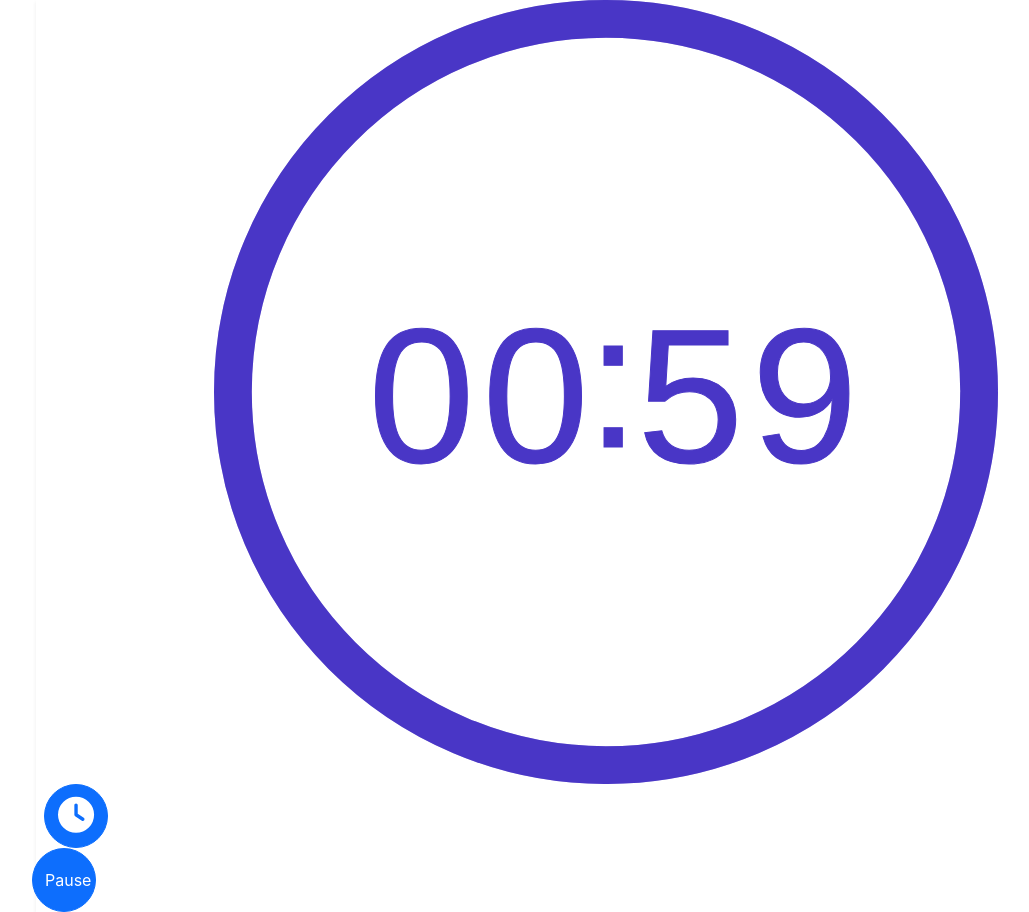
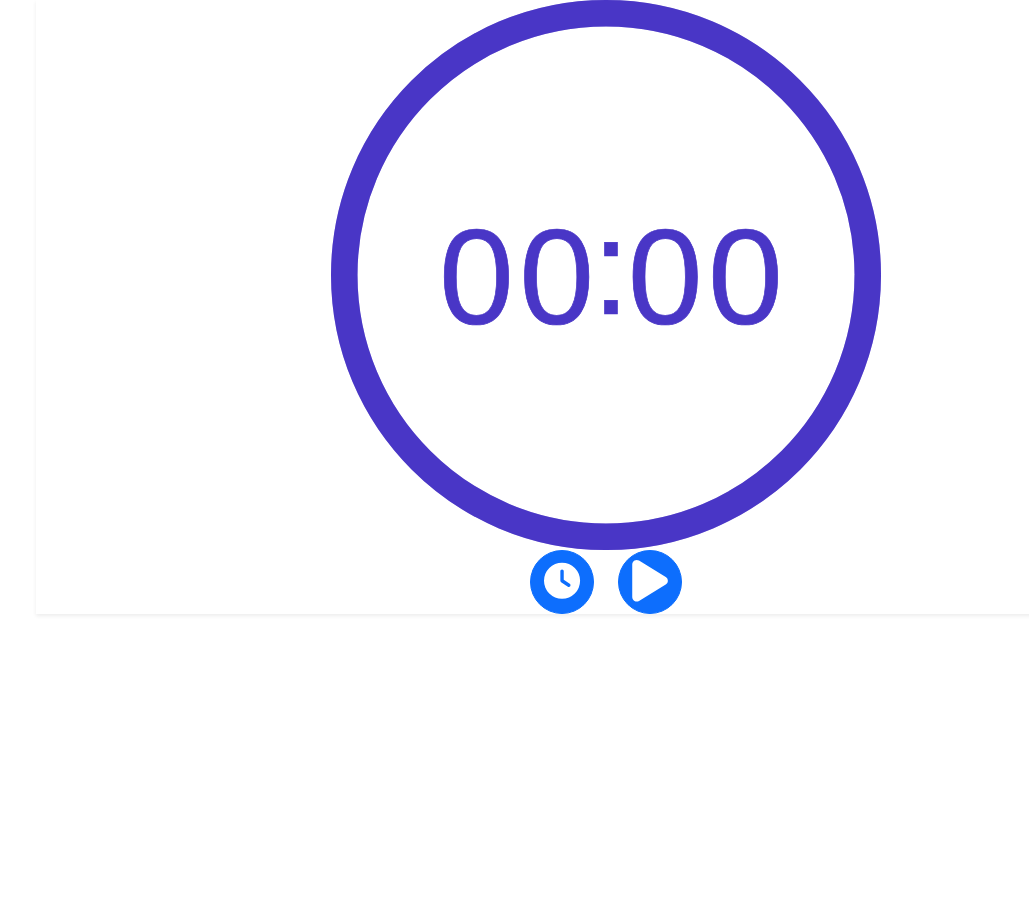
Before and after one commit to DJHolmes97/animated-visual-timer-demo, a React (Create React App) app: page / in a window 1280 px wide. Shown: the whole page, without its empty margins (34-1063 px from the left). After the commit the page ends 800 px from the top, so only its background shows below. Built offline with nearby package versions, Linux system fonts and the light colour scheme.

Commit message:
Added custom timer input

```diff
--- /dev/null
+++ b/src/App.styles.ts
@@ -0,0 +1,7 @@
+import { Row } from "react-bootstrap"
+import styled from "styled-components"
+
+export const CenteredRow = styled(Row)`
+  display: flex;
+  justify-content: center;
+`
--- a/src/App.tsx
+++ b/src/App.tsx
@@ -1,39 +1,73 @@
-import React, { useState } from "react";
-import "./App.css";
-import TimePicker from "./components/TimePicker/TimePicker";
-import VisualTimer from "./components/VisualTimer/VisualTimer";
-import { Card, Row, Button, OverlayTrigger } from "react-bootstrap";
-import TimeModal from "./components/TimeModal/TimeModal";
+import React, { useEffect, useState } from "react"
+import "./App.css"
+import TimePicker from "./components/TimePicker/TimePicker"
+import VisualTimer from "./components/VisualTimer/VisualTimer"
+import { Card, Row, Button, OverlayTrigger, Col } from "react-bootstrap"
+import TimeModal from "./components/TimeModal/TimeModal"
+import { faPause, faPlay } from "@fortawesome/free-solid-svg-icons"
+import { FontAwesomeIcon } from "@fortawesome/react-fontawesome"
+import * as Styled from "./App.styles"
 
 function App() {
-  const [isPaused, setIsPaused] = useState(true);
+  const [isPaused, setIsPaused] = useState(true)
+  const [tMinutes, setTMinutes] = useState(0)
+  const [tSeconds, setTSeconds] = useState(0)
+
+  const handleSetTime = (newMinutes: number, newSeconds: number) => {
+    setTMinutes(newMinutes)
+    setTSeconds(newSeconds)
+  }
+
+  useEffect(() => {
+    console.log(tMinutes)
+    console.log(tSeconds)
+  }, [tMinutes, tSeconds])
+
   const handlePause = () => {
     if (isPaused) {
-      console.log("play");
+      console.log("play")
 
-      setIsPaused(false);
+      setIsPaused(false)
     } else {
-      console.log("pause");
-      setIsPaused(true);
+      console.log("pause")
+      setIsPaused(true)
     }
-  };
+  }
   return (
     <>
+      <Styled.CenteredRow>
+        {
+          <VisualTimer
+            tMinutes={tMinutes}
+            tSeconds={tSeconds}
+            isPaused={isPaused}
+          />
+        }
+      </Styled.CenteredRow>
       <Row>
-        {<VisualTimer tMinutes={0} tSeconds={59} isPaused={isPaused} />}
-      </Row>
-      <TimeModal />
-      <Row>
-        <Button
-          variant="primary"
-          style={{ borderRadius: "50%", height: "4rem", width: "4rem" }}
-          onClick={handlePause}
-        >
-          Pause
-        </Button>
+        <Col style={{ display: "flex", justifyContent: "flex-end" }}>
+          <TimeModal handleSetTime={handleSetTime} />
+        </Col>
+        <Col>
+          <Button
+            variant="primary"
+            style={{
+              borderRadius: "50%",
+              height: "4rem",
+              width: "4rem",
+              justifyContent: "center",
+            }}
+            onClick={handlePause}
+          >
+            <FontAwesomeIcon
+              icon={isPaused ? faPlay : faPause}
+              style={{ height: "95%", width: "95%" }}
+            />
+          </Button>
+        </Col>
       </Row>
     </>
-  );
+  )
 }
 
-export default App;
+export default App
--- a/src/components/TimeModal/TimeModal.tsx
+++ b/src/components/TimeModal/TimeModal.tsx
@@ -1,16 +1,28 @@
-import { FontAwesomeIcon } from "@fortawesome/react-fontawesome";
-import { useState } from "react";
-import { Button, Modal, Popover } from "react-bootstrap";
-import TimePicker from "../TimePicker/TimePicker";
-import { faClock } from "@fortawesome/free-solid-svg-icons";
+import { FontAwesomeIcon } from "@fortawesome/react-fontawesome"
+import { useState } from "react"
+import { Button, Modal, Popover } from "react-bootstrap"
+import TimePicker from "../TimePicker/TimePicker"
+import { faClock } from "@fortawesome/free-solid-svg-icons"
 
-import * as Styled from "./TimeModal.styles";
+import * as Styled from "./TimeModal.styles"
 
-const ModalWrapper = () => {
-  const [show, setShow] = useState(false);
+const ModalWrapper = ({
+  handleSetTime,
+}: {
+  handleSetTime: (newMinutes: number, newSeconds: number) => void
+}) => {
+  const [show, setShow] = useState(false)
 
-  const handleClose = () => setShow(false);
-  const handleShow = () => setShow(true);
+  const [newMinutes, setNewMinutes] = useState(0)
+  const [newSeconds, setNewSeconds] = useState(59)
+
+  const handleClose = () => setShow(false)
+  const handleShow = () => setShow(true)
+
+  const handleOnButtonClick = () => {
+    handleSetTime(newMinutes, newSeconds)
+    handleClose()
+  }
 
   return (
     <>
@@ -42,16 +54,25 @@ const ModalWrapper = () => {
             justifyContent: "center",
           }}
         >
-          <TimePicker />
-          <Button variant="primary">Select Time</Button>
+          <TimePicker
+            setNewMinutes={setNewMinutes}
+            setNewSeconds={setNewSeconds}
+          />
+          <Button variant="primary" onClick={() => handleOnButtonClick()}>
+            Select Time
+          </Button>
         </Modal.Body>
       </Modal>
     </>
-  );
-};
+  )
+}
 
-const TimeModal = () => {
-  return <ModalWrapper />;
-};
+const TimeModal = ({
+  handleSetTime,
+}: {
+  handleSetTime: (newMinutes: number, newSeconds: number) => void
+}) => {
+  return <ModalWrapper handleSetTime={handleSetTime} />
+}
 
-export default TimeModal;
+export default TimeModal
--- a/src/components/TimePicker/TimePicker.tsx
+++ b/src/components/TimePicker/TimePicker.tsx
@@ -1,15 +1,24 @@
 // Import Swiper React components
-import { Row, Card, Col } from "react-bootstrap";
-import { Swiper, SwiperSlide } from "swiper/react";
-import { EffectCoverflow } from "swiper";
+import { Row, Card, Col } from "react-bootstrap"
+import { Swiper, SwiperSlide, useSwiper } from "swiper/react"
+import { EffectCoverflow } from "swiper"
 
-import { timePickerPopulator } from "../../helpers/timePickerPopulator";
-import * as Styled from "./TimePicker.styles";
-import "swiper/css/bundle";
-import "swiper/css/effect-coverflow";
-import "./styles.css";
+import { timePickerPopulator } from "../../helpers/timePickerPopulator"
+import * as Styled from "./TimePicker.styles"
+import "swiper/css/bundle"
+import "swiper/css/effect-coverflow"
+import "./styles.css"
+import { useState } from "react"
 
-const HorizontalPicker = ({ times }: { times: number[] }) => {
+const HorizontalPicker = ({
+  times,
+  name,
+  setNewTime,
+}: {
+  times: number[]
+  name: string
+  setNewTime: React.Dispatch<React.SetStateAction<number>>
+}) => {
   return (
     <Swiper
       style={{ maxHeight: "186px", maxWidth: "60px", zIndex: 0 }}
@@ -19,6 +28,8 @@ const HorizontalPicker = ({ times }: { times: number[] }) => {
       grabCursor={true}
       loop={false}
       direction={"vertical"}
+      onSwiper={(swiper) => setNewTime(swiper.realIndex)}
+      onActiveIndexChange={(swiper) => setNewTime(swiper.realIndex)}
       coverflowEffect={{
         rotate: -25,
         stretch: 5,
@@ -30,20 +41,26 @@ const HorizontalPicker = ({ times }: { times: number[] }) => {
     >
       {times.map((time) => {
         return (
-          <SwiperSlide key={time} style={{}}>
+          <SwiperSlide key={time}>
             <Styled.TImeCard className="text-center bg-transparent" body={true}>
               {time}
             </Styled.TImeCard>
           </SwiperSlide>
-        );
+        )
       })}
     </Swiper>
-  );
-};
+  )
+}
 
-const TimePicker = () => {
-  const minutes = timePickerPopulator();
-  const seconds = timePickerPopulator();
+const TimePicker = ({
+  setNewSeconds,
+  setNewMinutes,
+}: {
+  setNewSeconds: React.Dispatch<React.SetStateAction<number>>
+  setNewMinutes: React.Dispatch<React.SetStateAction<number>>
+}) => {
+  const minutes = timePickerPopulator()
+  const seconds = timePickerPopulator()
 
   return (
     <div
@@ -94,7 +111,11 @@ const TimePicker = () => {
               maxHeight: "64px",
             }}
           >
-            <HorizontalPicker times={minutes} />
+            <HorizontalPicker
+              times={minutes}
+              name="minutes"
+              setNewTime={setNewMinutes}
+            />
             <Styled.LabelCard
               className="text-center bg-transparent"
               body={true}
@@ -111,7 +132,11 @@ const TimePicker = () => {
               maxWidth: "200px",
             }}
           >
-            <HorizontalPicker times={seconds} />
+            <HorizontalPicker
+              times={seconds}
+              name="seconds"
+              setNewTime={setNewSeconds}
+            />
             <Styled.LabelCard
               className="text-center bg-transparent"
               body={true}
@@ -132,6 +157,6 @@ const TimePicker = () => {
         </div>
       </div>
     </div>
-  );
-};
-export default TimePicker;
+  )
+}
+export default TimePicker
--- a/src/components/VisualTimer/VisualTimer.tsx
+++ b/src/components/VisualTimer/VisualTimer.tsx
@@ -1,29 +1,29 @@
-import { motion } from "framer-motion";
-import * as React from "react";
-import { useState, useEffect } from "react";
-import { useCountdown } from "../../hooks/useCountdown";
-import TimerSVG from "./components/TimerSVG";
+import { motion } from "framer-motion"
+import * as React from "react"
+import { useState, useEffect } from "react"
+import { useCountdown } from "../../hooks/useCountdown"
+import TimerSVG from "./components/TimerSVG"
 
-const AnimatedTimer = motion(TimerSVG);
+const AnimatedTimer = motion(TimerSVG)
 
 const VisualTimer = (props: {
-  tMinutes: number;
-  tSeconds: number;
-  isPaused: boolean;
+  tMinutes: number
+  tSeconds: number
+  isPaused: boolean
 }) => {
-  const { tMinutes, tSeconds, isPaused } = props;
-  const [minutes, seconds] = useCountdown(tMinutes, tSeconds, isPaused);
-  const countDownTotal = tMinutes * 60 + tSeconds;
+  const { tMinutes, tSeconds, isPaused } = props
+
+  let [minutes, seconds] = useCountdown(tMinutes, tSeconds, isPaused)
+  console.log(minutes, seconds)
+  const countDownTotal = tMinutes * 60 + tSeconds
   return (
     <AnimatedTimer
       minutes={minutes}
       seconds={seconds}
       duration={countDownTotal}
       paused={isPaused}
-      initial={{ pathLength: 0 }}
-      animate={{ pathLength: 1 }}
     />
-  );
-};
+  )
+}
 
-export default VisualTimer;
+export default VisualTimer
--- /dev/null
+++ b/src/components/VisualTimer/components/TimerSVG.styles.ts
@@ -0,0 +1,13 @@
+import styled from "styled-components"
+
+export const TimerVector = styled.svg`
+  @media (min-width: 900px) {
+    width: 50%;
+    height: 50%;
+  }
+
+  @media (max-width: 900px) {
+    width: 100%;
+    height: 100%;
+  }
+`
--- a/src/components/VisualTimer/components/TimerSVG.tsx
+++ b/src/components/VisualTimer/components/TimerSVG.tsx
@@ -1,27 +1,28 @@
-import * as React from "react";
-import { SVGProps, useEffect, useState } from "react";
+import * as React from "react"
+import { SVGProps, useEffect, useState } from "react"
 import {
   AnimatePresence,
   AnimationControls,
   motion,
   useAnimation,
-} from "framer-motion";
-import { formatTimeString } from "../../../helpers/formatTimeString";
+} from "framer-motion"
+import { formatTimeString } from "../../../helpers/formatTimeString"
+import * as Styled from "./TimerSVG.styles"
 
 const AnimatedTSpan = ({
   x,
   y,
   digit,
 }: {
-  x: number;
-  y: number;
-  digit: string;
+  x: number
+  y: number
+  digit: string
 }) => {
-  const [digitState, setDigitState] = useState(digit);
-  const controls = useAnimation();
+  const [digitState, setDigitState] = useState(digit)
+  const controls = useAnimation()
 
   if (digit !== digitState) {
-    setDigitState(digit);
+    setDigitState(digit)
   }
   return (
     <AnimatePresence>
@@ -51,8 +52,8 @@ const AnimatedTSpan = ({
         {digit}
       </motion.tspan>
     </AnimatePresence>
-  );
-};
+  )
+}
 
 const startAnimation = (
   controls: AnimationControls,
@@ -64,53 +65,46 @@ const startAnimation = (
       duration: updatedDuration,
       ease: "linear",
     },
-  });
-};
+  })
+}
 
-const TimerSVG = (
-  {
-    minutes,
-    seconds,
-    duration,
-    paused = true,
-  }: {
-    minutes: number;
-    seconds: number;
-    duration: number;
-    paused: boolean;
-  },
-  props: SVGProps<SVGSVGElement>
-) => {
+const TimerSVG = ({
+  minutes,
+  seconds,
+  duration,
+  paused = true,
+}: {
+  minutes: number
+  seconds: number
+  duration: number
+  paused: boolean
+}) => {
   const { digitOne, digitTwo, digitThree, digitFour } = formatTimeString(
     minutes,
     seconds
-  );
-  const updatedDuration = minutes > 0 ? minutes * 60 + seconds : seconds;
-  console.log(updatedDuration);
+  )
+  const updatedDuration = minutes > 0 ? minutes * 60 + seconds : seconds
 
-  const [isPaused, setIsPaused] = useState(paused);
+  const [isPaused, setIsPaused] = useState(paused)
   if (isPaused && !paused) {
-    setIsPaused(false);
+    setIsPaused(false)
   } else if (!isPaused && paused) {
-    setIsPaused(true);
+    setIsPaused(true)
   }
-  const controls = useAnimation();
+  const controls = useAnimation()
   useEffect(() => {
-    console.log("useEffectBeingCalled");
+    console.log("useEffectBeingCalled")
 
     if (!isPaused) {
-      startAnimation(controls, updatedDuration);
+      startAnimation(controls, updatedDuration)
     } else {
-      controls.stop();
+      controls.stop()
     }
-  }, [isPaused]);
+  }, [isPaused])
   return (
-    <svg
-      width={784.007}
-      height={784.007}
+    <Styled.TimerVector
       viewBox="0 0 207.435 207.435"
       xmlns="http://www.w3.org/2000/svg"
-      {...props}
     >
       <text
         xmlSpace="preserve"
@@ -293,8 +287,8 @@ const TimerSVG = (
         d="M203.718 105c0 54.52-44.198 98.718-98.718 98.718S6.282 159.52 6.282 105 50.48 6.282 105 6.282c54.426 0 98.565 44.045 98.717 98.436"
         transform="translate(-1.282 -1.282)"
       />
-    </svg>
-  );
-};
+    </Styled.TimerVector>
+  )
+}
 
-export default TimerSVG;
+export default TimerSVG
--- a/src/helpers/timePickerPopulator.ts
+++ b/src/helpers/timePickerPopulator.ts
@@ -1,7 +1,7 @@
 export const timePickerPopulator = () => {
-  const timeArray: number[] = [];
-  for (let i = 1; i < 60; i++) {
-    timeArray.push(i);
+  const timeArray: number[] = []
+  for (let i = 0; i < 60; i++) {
+    timeArray.push(i)
   }
-  return timeArray;
-};
+  return timeArray
+}
--- a/src/hooks/useCountdown.ts
+++ b/src/hooks/useCountdown.ts
@@ -1,4 +1,4 @@
-import { useEffect, useState } from "react";
+import { useEffect, useState } from "react"
 
 const useCountdown = (
   minutes: number = 0,
@@ -6,33 +6,35 @@ const useCountdown = (
   paused: boolean = true,
   reset: boolean = false
 ) => {
-  const [isPaused, setIsPaused] = useState(paused);
-  const [over, setOver] = useState(false);
-  const [[m, s], setTime] = useState([minutes, seconds]);
-
+  const [isPaused, setIsPaused] = useState(paused)
+  const [over, setOver] = useState(false)
+  const [[m, s], setTime] = useState([minutes, seconds])
+  useEffect(() => {
+    setTime([minutes, seconds])
+  }, [minutes, seconds])
   const tick = () => {
-    if (paused || over) return;
-    if (m === 0 && s === 0) setOver(true);
+    if (paused || over) return
+    if (m === 0 && s === 0) setOver(true)
     else if (s === 0) {
-      setTime([m - 1, 59]);
+      setTime([m - 1, 59])
     } else {
-      setTime([m, s - 1]);
+      setTime([m, s - 1])
     }
-  };
+  }
 
   if (reset) {
-    setTime([minutes, seconds]);
-    setIsPaused(false);
-    setOver(false);
-    reset = false;
+    setTime([minutes, seconds])
+    setIsPaused(false)
+    setOver(false)
+    reset = false
   }
 
   useEffect(() => {
-    const timerID = setInterval(() => tick(), 1000);
-    return () => clearInterval(timerID);
-  });
+    const timerID = setInterval(() => tick(), 1000)
+    return () => clearInterval(timerID)
+  })
 
-  return [m, s];
-};
+  return [m, s]
+}
 
-export { useCountdown };
+export { useCountdown }
```
